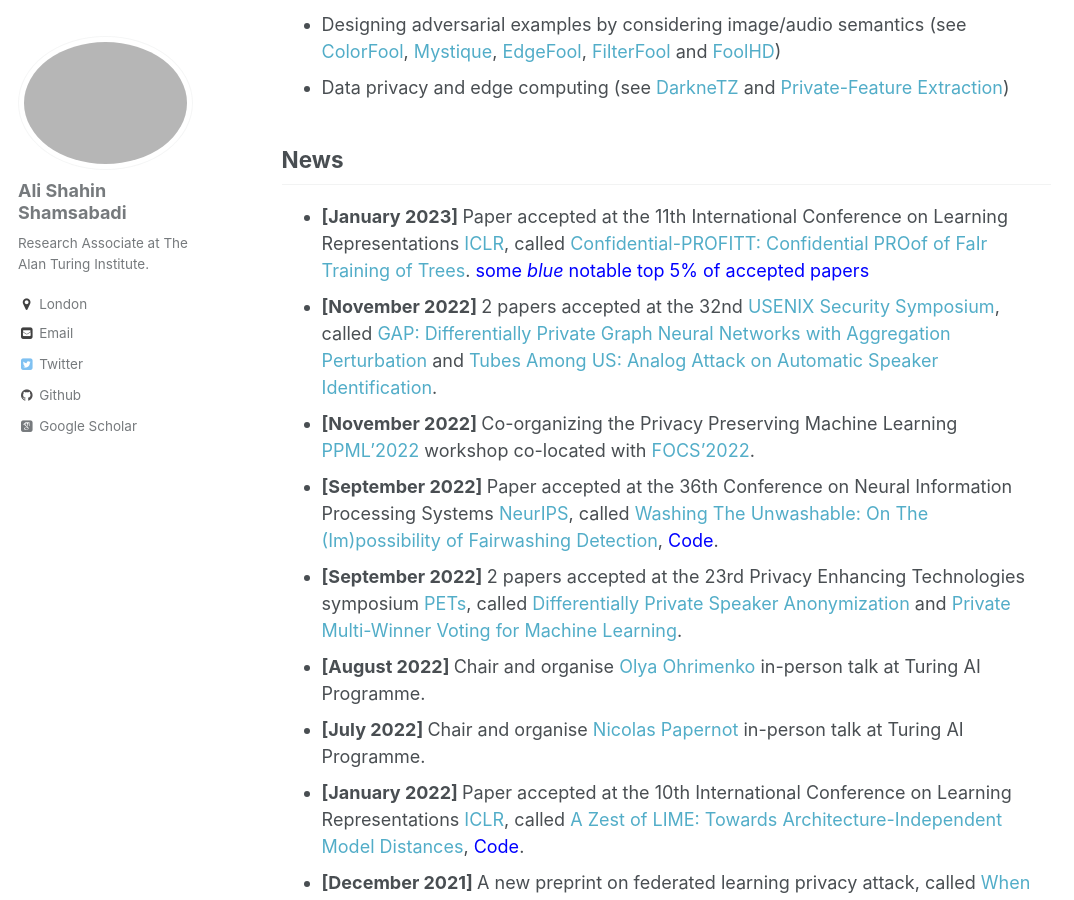
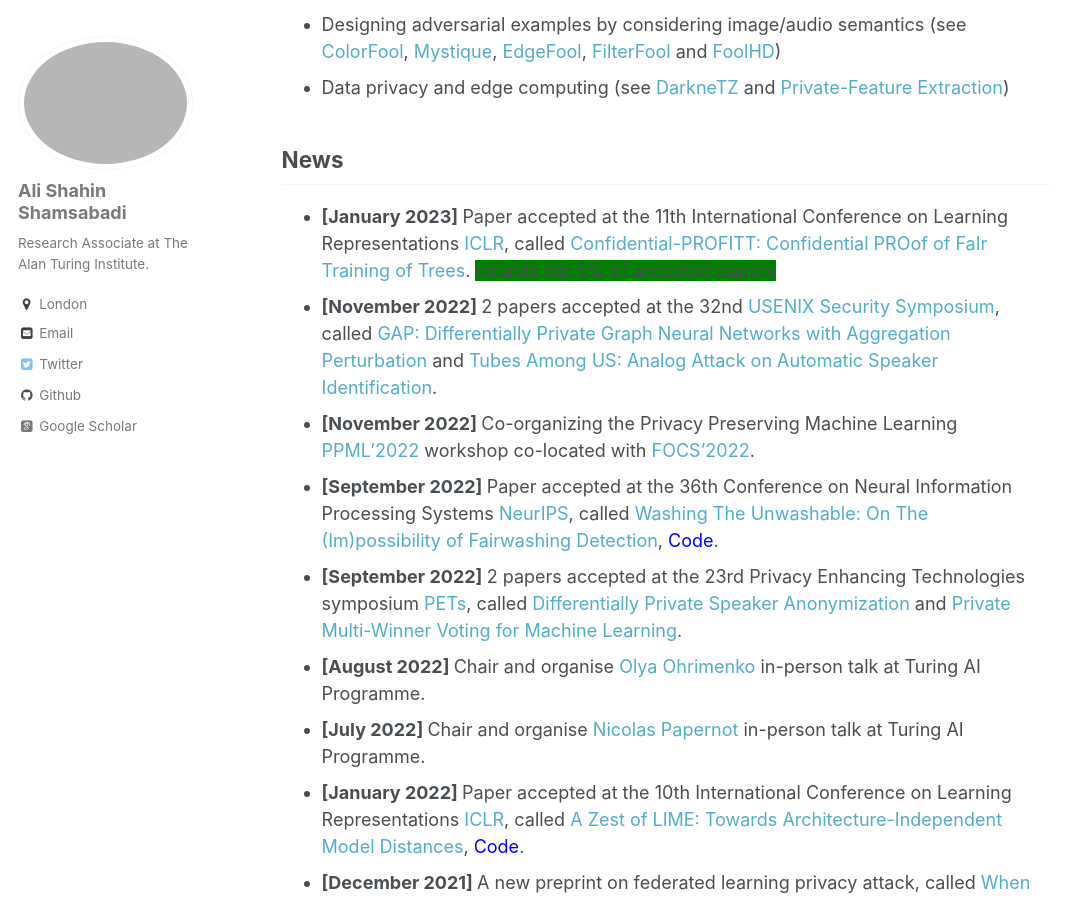
Before and after one commit to AliShahin/AliShahin.github.io, a Jekyll site: the page built from _pages/about.md, in a window 1280 px wide and 900 px high, scrolled down 817 px. Shown: the whole window, without its empty margins (0-1074 px from the left). Built offline with Jekyll 4.4.1, drawn with Linux system fonts in a browser that asks for light colours; some web fonts are replaced.

Commit message:
Update about.md

```diff
--- a/_pages/about.md
+++ b/_pages/about.md
@@ -23,7 +23,7 @@ My research has been published at top-tier conferences including NeurIPS, ICLR,
 - Data privacy and edge computing (see [DarkneTZ](https://arxiv.org/pdf/2004.05703) and [Private-Feature Extraction](https://arxiv.org/pdf/1802.03151.pdf))
 
 ## News
-- <b> [January 2023] </b> Paper accepted at the 11th International Conference on Learning Representations [ICLR](https://iclr.cc), called [Confidential-PROFITT: Confidential PROof of FaIr Training of Trees](https://openreview.net/forum?id=iIfDQVyuFD). <span style="color:blue">some *blue* notable top 5% of accepted papers</span>
+- <b> [January 2023] </b> Paper accepted at the 11th International Conference on Learning Representations [ICLR](https://iclr.cc), called [Confidential-PROFITT: Confidential PROof of FaIr Training of Trees](https://openreview.net/forum?id=iIfDQVyuFD). <span style="background-color:green">notable top 5% of accepted papers</span>
 - <b> [November 2022] </b> 2 papers accepted at the 32nd [USENIX Security Symposium](https://www.usenix.org/conference/usenixsecurity23), called [GAP: Differentially Private Graph Neural Networks with Aggregation Perturbation](https://arxiv.org/pdf/2203.00949.pdf) and [Tubes Among US: Analog Attack on Automatic Speaker Identification](https://alishahin.github.io).
 - <b> [November 2022] </b> Co-organizing the Privacy Preserving Machine Learning [PPML'2022](https://ppml-workshop.github.io/ppml22/) workshop co-located with [FOCS'2022](https://focs2022.eecs.berkeley.edu).
 - <b> [September 2022] </b> Paper accepted at the 36th Conference on Neural Information Processing Systems [NeurIPS](https://neurips.cc), called [Washing The Unwashable: On The (Im)possibility of Fairwashing Detection](https://openreview.net/pdf?id=3vmKQUctNy), [<font color="blue">Code</font>](https://github.com/cleverhans-lab/FRAUD-Detect).
```
